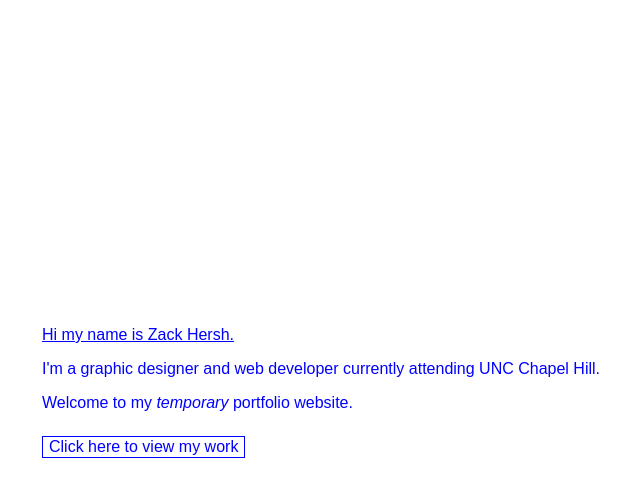
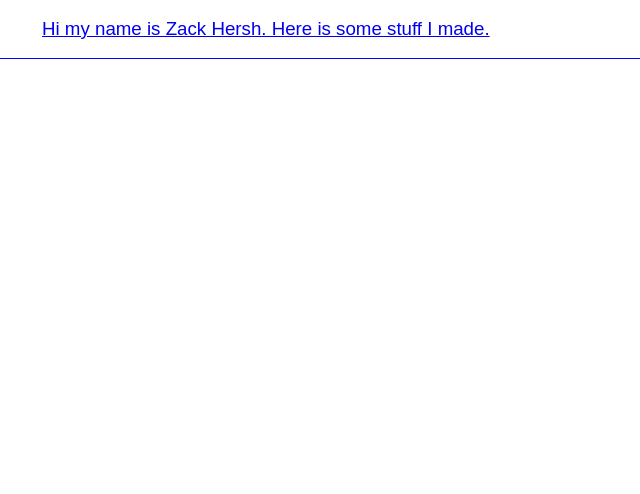
Before and after one commit to zackshersh/portfolio, a React (Create React App) app: page /featured-work in a window 1280 px wide. Shown: the top 494 px of the page, without its empty margins (226-866 px from the left). Built offline with nearby package versions, Linux system fonts and the light colour scheme.

Commit message:
refactoring and new main work page

```diff
--- a/package.json
+++ b/package.json
@@ -9,6 +9,7 @@
     "@testing-library/user-event": "^13.5.0",
     "react": "^17.0.2",
     "react-dom": "^17.0.2",
+    "react-router-dom": "^6.4.2",
     "react-scripts": "5.0.0",
     "web-vitals": "^2.1.4"
   },
--- a/public/styles/main.css
+++ b/public/styles/main.css
@@ -15,3 +15,14 @@
 svg {
     pointer-events: none;
 }
+
+h3 {
+    font-weight: 100;
+}
+
+a {
+
+}
+a:visited,a:active {
+    color: var(--main);
+}
--- a/public/styles/title-styles.css
+++ b/public/styles/title-styles.css
@@ -39,8 +39,8 @@
     display: block;
 }
 
-.Title-Wrapper > button {
-    margin-top: 24px;
+.Work-Button {
+    margin-top: 16px;
     border: 1px solid var(--main);
     background-color: var(--light);
     color: var(--main);
--- a/public/styles/workpage-styles.css
+++ b/public/styles/workpage-styles.css
@@ -10,6 +10,12 @@
     overflow: hidden;
     /* filter: grayscale(1); */
 }
+
+/* .Work-Page > .Header {
+    padding: 24px 0px 0px 0px;
+    width: 100%;
+    max-width: 780px;
+} */
 
 .Work-Wrapper {
     width: 100%;
--- a/src/App.js
+++ b/src/App.js
@@ -1,11 +1,14 @@
 
 import WorkPage from "./Components/WorkPage";
 import SvgCursor from "./Components/SvgCursor";
+import Title from "./Components/Title";
+
+
 
 function App() {
   return (
     <div className="App">
-      {/* <SvgCursor /> */}
+      <Title />
       <WorkPage />
     </div>
   );
--- /dev/null
+++ b/src/Components/Header.js
@@ -0,0 +1,18 @@
+import React from 'react';
+import { Link } from 'react-router-dom';
+
+import "../styles/header-styles.css"
+
+function Header(props) {
+    return (
+        <div className='Header'>
+            <div className='Header-Wrapper'>
+                <Link to={"/"}>
+                    <h3>Hi my name is Zack Hersh. Here is some stuff I made.</h3>
+                </Link>
+            </div>
+        </div>
+    );
+}
+
+export default Header;
--- /dev/null
+++ b/src/Components/MainWorkPage.js
@@ -0,0 +1,14 @@
+import React from 'react';
+
+import "../styles/main-work-page-styles.css"
+import Header from './Header';
+
+function MainWorkPage(props) {
+    return (
+        <div className='Main-Work-Page'>
+            <Header />
+        </div>
+    );
+}
+
+export default MainWorkPage;
--- a/src/Components/Title.js
+++ b/src/Components/Title.js
@@ -1,18 +1,21 @@
 
 import {useState} from "react"
+import { Link } from "react-router-dom";
 
-const Title = () => {
+const Title = ({mode}) => {
 
-    const [retracted, setRetracted] = useState(false);
+    const [retracted, setRetracted] = useState(mode);
 
 
     return (
         <div className={`Title${retracted ? " Title-Retracted" : ""}`}>
             <div className="Title-Wrapper">
-                <u onMouseDown={() => setRetracted(false)} className="Main-Title">Hi my name is Zack Hersh.{retracted ? " Here's some stuff I made." : ""}</u>
-                <p className="Sub-Title" >I'm a graphic designer and web developer currently attending UNC Chapel Hill.</p>
-                <p className="Sub-Title">Welcome to my <i>temporary</i> portfolio website.</p>
-                <button className="Work-Button" onMouseDown={() => setRetracted(true)}>Click here to view my work</button>
+                <u className="Main-Title">Hi my name is Zack Hersh.{retracted ? " Here's some stuff I made." : ""}</u>
+                <p className="Sub-Title" >I'm a fullstack web developer specializing in inventive, frontend experiences. I am currently attending UNC Chapel Hill.</p>
+                <p className="Sub-Title">Welcome to my portfolio website.</p>
+                <Link to={"/featured-work"}>
+                    <button className="Work-Button">Click here to view my work</button>
+                </Link>
             </div>
         </div>
     )
--- a/src/Components/WorkPage.js
+++ b/src/Components/WorkPage.js
@@ -8,6 +8,7 @@ import ContentWidget from "./ContentWidget"
 
 import Title from "./Title"
 import AboutMe from "./AboutMe"
+import Header from "./Header"
 
 let col1 = [];
 let col2 = [];
@@ -80,7 +81,7 @@ const WorkPage = () => {
 
     return (
         <div className="Work-Page">
-            <Title />
+            <Header />
             <div className="Work-Wrapper">
                 <div className="Tags-Cont">
                     <p>Tags:</p>
--- a/src/index.js
+++ b/src/index.js
@@ -1,7 +1,21 @@
 import React from 'react';
 import ReactDOM from 'react-dom';
+import {
+    BrowserRouter,
+    Routes,
+    Route,
+} from "react-router-dom";
 
 import App from './App';
+import MainWorkPage from './Components/MainWorkPage';
+import Title from './Components/Title';
+import WorkPage from './Components/WorkPage';
 
 
-ReactDOM.render( <App />, document.getElementById('root'));
+ReactDOM.render( <BrowserRouter>
+    <Routes>
+        <Route path='/' element={<Title />}></Route>
+        <Route path='/featured-work' element={<MainWorkPage />}></Route>
+        <Route path='/all-work' element={<WorkPage />}></Route>
+    </Routes>
+</BrowserRouter>, document.getElementById('root'));
--- /dev/null
+++ b/src/styles/header-styles.css
@@ -0,0 +1,17 @@
+.Header {
+    width: 100vw;
+    display: flex;
+    justify-content: center;
+}
+
+.Header-Wrapper {
+    width: 100%;
+    max-width: 780px;
+    padding: 18px;
+    padding-bottom: 0;
+}
+
+.Header-Wrapper > h3 {
+    text-decoration: underline;
+    color: var(--main);
+}
--- /dev/null
+++ b/src/styles/main-work-page-styles.css
@@ -0,0 +1,9 @@
+.Main-Work-Page {
+    width: 100vw;
+    height: 100vh;
+}
+
+.Main-Work-Page > .Header {
+    padding-bottom: 18px;
+    border-bottom: 1px solid var(--main);
+}
```
Also changed, not shown: 1 other file (tests, documents, lock files or other folders).
